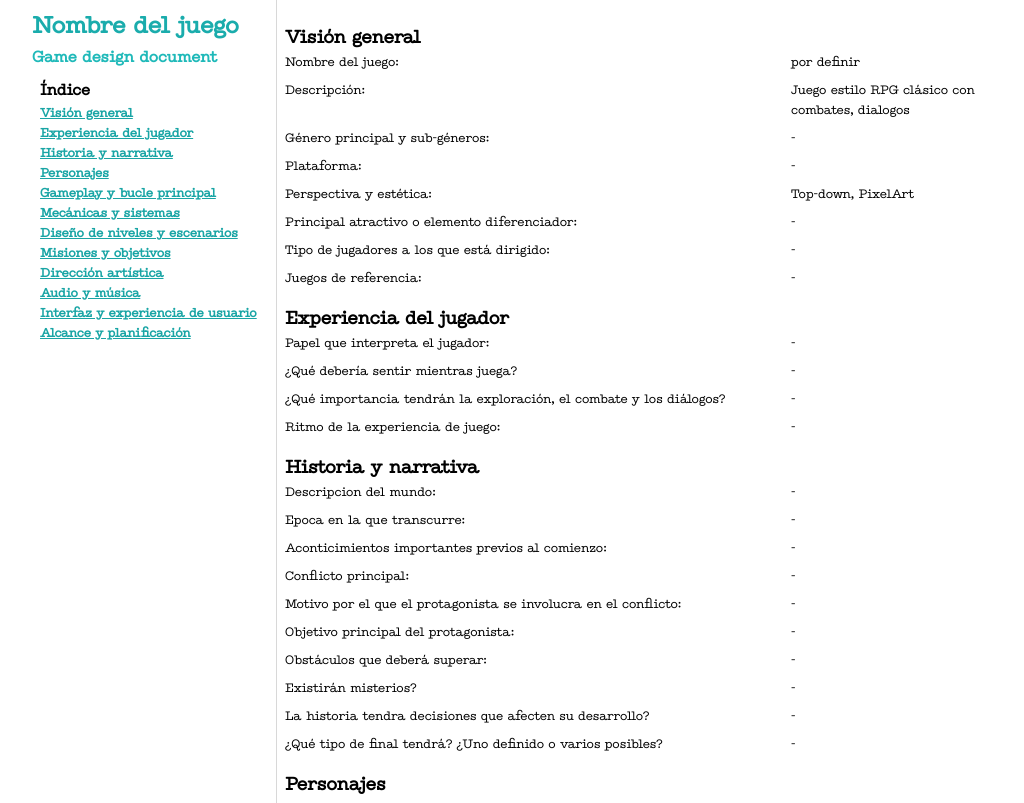
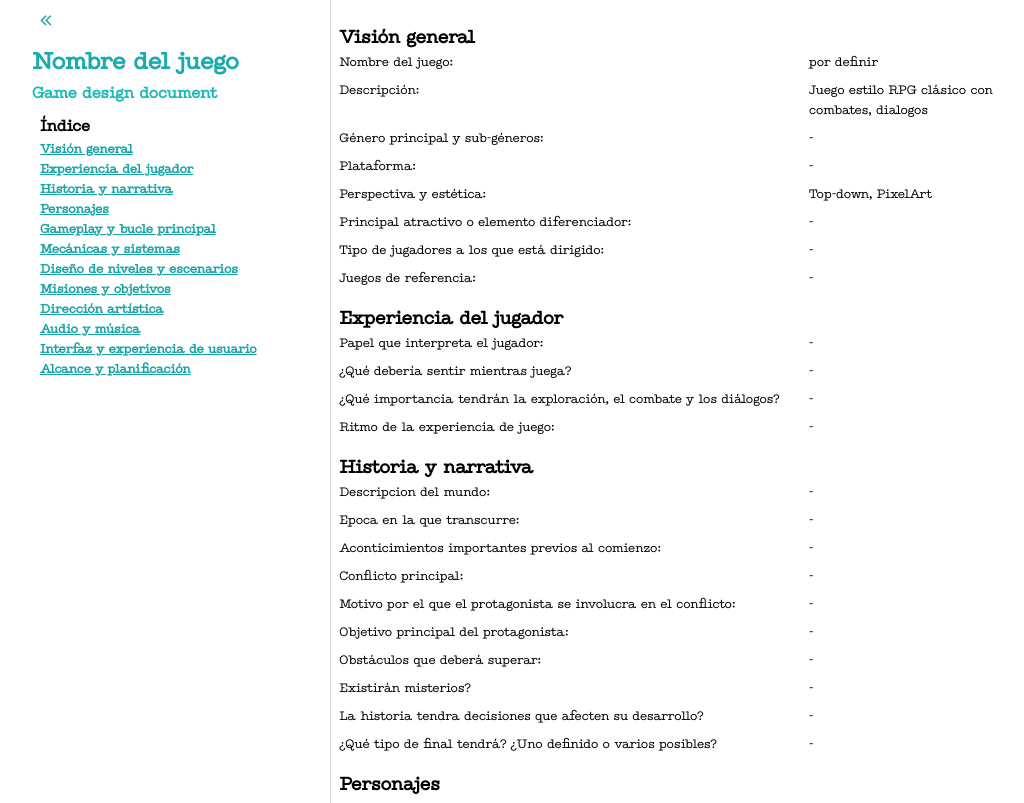
Before and after one commit to Ebanx3/documentacion-de-juego, a plain HTML site: page index.html in a window 1280 px wide. Shown: the top 803 px of the page, without its empty margins (104-1128 px from the left). Drawn offline with Linux system fonts and the light colour scheme.

Commit message:
ahora la barra lateral se puede compactar

```diff
--- a/index.html
+++ b/index.html
@@ -27,7 +27,35 @@
         header {
             border-right: 1px solid rgb(216, 216, 216);
             padding: 8px;
-            width: 30%;
+            flex: 0 0 30%;
+            transition: flex-basis 0.2s ease;
+
+            button {
+                display: grid;
+                place-items: center;
+                width: 28px;
+                height: 28px;
+                margin-bottom: 8px;
+                border: 0;
+                border-radius: 50%;
+                background: transparent;
+                color: rgb(25, 165, 165);
+                font: inherit;
+                font-size: 1.25rem;
+                line-height: 1;
+                cursor: pointer;
+                transition: background-color 0.15s ease;
+
+                &:hover {
+                    background-color: rgba(25, 165, 165, 0.12);
+                }
+
+                &:focus-visible {
+                    outline: 2px solid rgb(25, 165, 165);
+                    outline-offset: 2px;
+                }
+            }
+
             h1 {
                 font-size: 1.5rem;
                 color: rgb(26, 172, 172);
@@ -56,7 +84,17 @@
             }
         }
 
+        header.is-collapsed {
+            flex-basis: 48px;
+
+            .sidebar-content {
+                display: none;
+            }
+        }
+
         main {
+            flex: 1;
+            min-width: 0;
             padding: 8px;
 
             section {
@@ -75,6 +113,9 @@
 
 <body>
     <header>
+        <button id="sidebar-toggle" type="button" aria-controls="sidebar-content" aria-expanded="true"
+            aria-label="Contraer barra lateral">«</button>
+        <div class="sidebar-content" id="sidebar-content">
             <h1>Nombre del juego</h1>
             <h2>Game design document</h2>
             <nav>
@@ -92,6 +133,7 @@
                     <a href="#interfaz-y-experiencia-de-usuario">Interfaz y experiencia de usuario</a>
                     <a href="#alcance-y-planificacion">Alcance y planificación</a>
             </nav>
+        </div>
     </header>
 
 
@@ -221,6 +263,20 @@
         </section>
     </main>
 
+    <script>
+        const sidebar = document.querySelector("header");
+        const sidebarToggle = document.querySelector("#sidebar-toggle");
+
+        sidebarToggle.addEventListener("click", () => {
+            const isCollapsed = sidebar.classList.toggle("is-collapsed");
+            sidebarToggle.setAttribute("aria-expanded", String(!isCollapsed));
+            sidebarToggle.setAttribute(
+                "aria-label",
+                isCollapsed ? "Expandir barra lateral" : "Contraer barra lateral"
+            );
+            sidebarToggle.textContent = isCollapsed ? "»" : "«";
+        });
+    </script>
 </body>
 
 </html>
```
Lines whose indentation alone changed are shown as unchanged.
